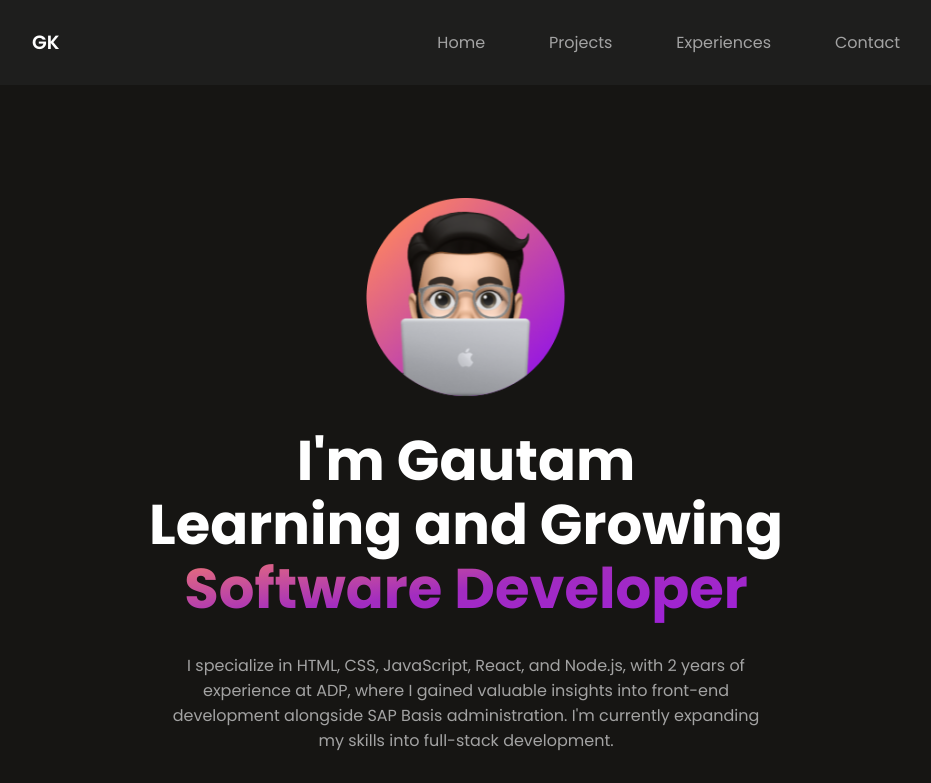
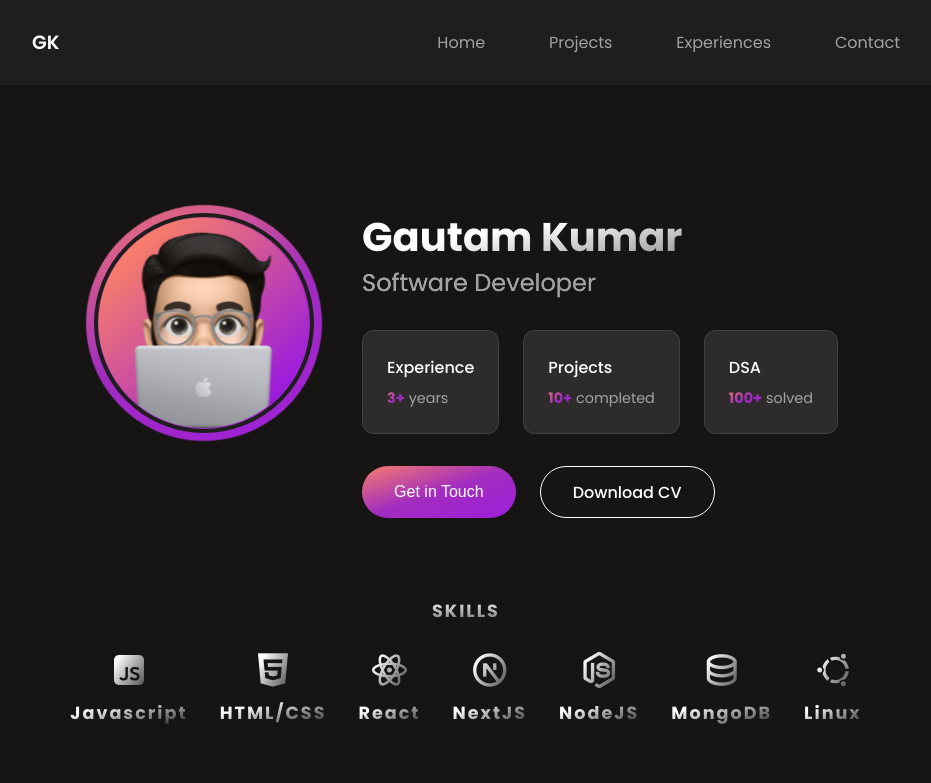
Before and after one commit to Gautamp11/personal-portfolio, a React (Vite) app: page / in a window 1280 px wide. Shown: the top 783 px of the page, without its empty margins (174-1105 px from the left). Built offline with nearby package versions, Linux system fonts and the light colour scheme.

Commit message:
Chnaged header design

```diff
--- a/src/components/Header.jsx
+++ b/src/components/Header.jsx
@@ -4,23 +4,47 @@ const Header = () => {
       className="section__container header__container"
       id="header"
       data-aos="fade-up"
-      // data-aos-delay={50}
     >
-      <img src="/assets/avatar.png" alt="header" />
+      <div className="header__content">
+        <div className="header__image-container">
+          <img
+            src="/assets/avatar.png"
+            alt="Gautam Kumar"
+            className="header__avatar"
+          />
+          <div className="header__avatar-border"></div>
+        </div>
+
+        <div className="header__text">
           <h1>
-        I'm Gautam
-        <br />
-        Learning and Growing <span>Software Developer</span>
+            Gautam Kumar
+            <span className="header__title">Software Developer</span>
           </h1>
+
+          <div className="highlights-section">
+            <div className="highlights-item">
+              <h2>Experience</h2>
               <p>
-        I specialize in HTML, CSS, JavaScript, React, and Node.js, with 2 years
-        of experience at ADP, where I gained valuable insights into front-end
-        development alongside SAP Basis administration. I'm currently expanding
-        my skills into full-stack development.
+                <span>3+</span> years
               </p>
+            </div>
+            <div className="highlights-item">
+              <h2>Projects</h2>
+              <p>
+                <span>10+</span> completed
+              </p>
+            </div>
+            <div className="highlights-item">
+              <h2>DSA</h2>
+              <p>
+                <span>100+</span> solved
+              </p>
+            </div>
+          </div>
+
           <div className="header__btns">
             <button
-          className="btn"
+              className="btn btn__primary"
               onClick={() =>
                 window.open(
                   "https://www.linkedin.com/in/gautam-kumar-abb14b192/",
@@ -34,9 +58,12 @@ const Header = () => {
               href="https://drive.google.com/drive/folders/1RoqgxvPqTIOsapDUSUtv-FFyE4blcJaT"
               download
               target="_blank"
+              className="btn btn__secondary"
             >
               Download CV
             </a>
+          </div>
+        </div>
       </div>
     </header>
   );
--- a/src/components/Projects.jsx
+++ b/src/components/Projects.jsx
@@ -1,5 +1,11 @@
 const Projects = () => {
   const projects = [
+    {
+      title: "Skill Share Board",
+      image: "project-skillShareBoard.png",
+      skills: ["React", "tailwind", "Supabase"],
+      link: "https://github.com/Gautamp11/skillShareBoard",
+    },
     {
       title: "The Wild Oasis Hotel Management App",
       image: "project-the-wild-oasis.png",
--- a/src/index.css
+++ b/src/index.css
@@ -115,68 +115,182 @@ body {
 .nav__links a:hover {
   color: var(--white);
 }
-
-.header__container img {
-  max-width: 200px;
-  margin-inline: auto;
-  margin-bottom: 2rem;
-  margin-top: 2rem;
+/* Header Styles */
+.header__container {
+  display: flex;
+  flex-direction: column;
+  align-items: center;
+  gap: 2rem;
+  padding-top: 8rem;
+  color: var(--white);
 }
 
-.header__container h1 {
-  margin-bottom: 2rem;
-  font-size: 3.5rem;
-  line-height: 4rem;
-  color: var(--white);
+.header__content {
+  display: flex;
+  flex-direction: column;
+  align-items: center;
+  gap: 2rem;
   text-align: center;
 }
 
-.header__container h1 span {
-  background-image: var(--gradient-1);
-  -webkit-background-clip: text;
-  -webkit-text-fill-color: transparent;
+.header__image-container {
+  position: relative;
+  width: 180px;
+  height: 180px;
 }
 
-.header__container p {
-  margin-bottom: 2rem;
-  max-width: 600px;
-  margin-inline: auto;
+.header__avatar {
+  border-radius: 50%;
+  object-fit: cover;
+  width: 100%;
+  height: 100%;
+  z-index: 1;
+  position: relative;
+  border: 4px solid var(--primary-color);
+}
+
+.header__avatar-border {
+  position: absolute;
+  top: -8px;
+  left: -8px;
+  right: -8px;
+  bottom: -8px;
+  border-radius: 50%;
+  background: var(--gradient-1);
+  z-index: 0;
+  animation: rotate 6s linear infinite;
+}
+
+@keyframes rotate {
+  from {
+    transform: rotate(0deg);
+  }
+  to {
+    transform: rotate(360deg);
+  }
+}
+
+.header__text h1 {
+  font-size: 2.5rem;
+  line-height: 1.2;
+  margin-bottom: 1rem;
+  background: var(--gradient-2);
+  -webkit-background-clip: text;
+  background-clip: text;
+  color: transparent;
+}
+
+.header__title {
+  display: block;
+  font-size: 1.5rem;
+  font-weight: 400;
   color: var(--primary-color-light);
-  text-align: center;
+  margin-top: 0.5rem;
+}
+
+.highlights-section {
+  display: flex;
+  flex-wrap: wrap;
+  justify-content: center;
+  gap: 1.5rem;
+  margin: 2rem 0;
+}
+
+.highlights-item {
+  background: rgba(255, 255, 255, 0.1);
+  backdrop-filter: blur(10px);
+  padding: 1.5rem;
+  border-radius: 12px;
+  min-width: 120px;
+  transition: transform 0.3s ease;
+  border: 1px solid rgba(255, 255, 255, 0.1);
+}
+
+.highlights-item:hover {
+  transform: translateY(-5px);
+  background: rgba(255, 255, 255, 0.15);
+}
+
+.highlights-item h2 {
+  font-size: 1rem;
+  font-weight: 500;
+  color: var(--white);
+  margin-bottom: 0.5rem;
+}
+
+.highlights-item p {
+  font-size: 0.9rem;
+  color: var(--primary-color-light);
+}
+
+.highlights-item span {
+  font-weight: 700;
+  color: var(--white);
+  background: var(--gradient-1);
+  -webkit-background-clip: text;
+  background-clip: text;
+  color: transparent;
 }
 
 .header__btns {
   display: flex;
-  align-items: center;
+  gap: 1.5rem;
+  margin-top: 1rem;
   justify-content: center;
-  gap: 1rem;
 }
 
-.header__btns .btn {
-  padding: 0.75rem 1.5rem;
-  outline: none;
+.btn {
+  padding: 0.8rem 2rem;
+  border-radius: 50px;
+  font-weight: 500;
+  transition: all 0.3s ease;
   border: none;
+  cursor: pointer;
   font-size: 1rem;
-  color: var(--primary-color-dark);
-  background-color: var(--white);
-  border-radius: 5rem;
-  transition: 0.3s;
-  cursor: pointer;
 }
 
-.header__btns a {
-  padding: calc(0.75rem - 2px) calc(1.5rem - 2px);
-  font-size: 1rem;
-  line-height: 1.125rem;
-  color: var(--white);
-  background-color: transparent;
-  border-radius: 5rem;
-  border: 2px solid var(--white);
+.btn__primary {
+  background: var(--gradient-1);
+  color: white;
 }
 
-.header__btns a:hover {
-  color: var(--primary-color-dark);
-  background-color: var(--white);
+.btn__primary:hover {
+  transform: translateY(-3px);
+  box-shadow: 0 10px 20px rgba(0, 0, 0, 0.2);
+}
+
+.btn__secondary {
+  background: transparent;
+  color: var(--white);
+  border: 1px solid var(--white);
+}
+
+.btn__secondary:hover {
+  background: rgba(255, 255, 255, 0.1);
+  transform: translateY(-3px);
+}
+
+/* Responsive adjustments */
+@media (min-width: 768px) {
+  .header__content {
+    flex-direction: row;
+    justify-content: center;
+    text-align: left;
+    align-items: start;
+    gap: 3rem;
+  }
+
+  .header__text {
+    /* max-width: 60%; */
+  }
+
+  .header__image-container {
+    width: 220px;
+    height: 220px;
+  }
+  .header__btns {
+    justify-content: left;
+  }
 }
 
 .skill__container {
```
Also changed, not shown: public/assets/project-skillShareBoard.png (added). Lines whose indentation alone changed are shown as unchanged.
